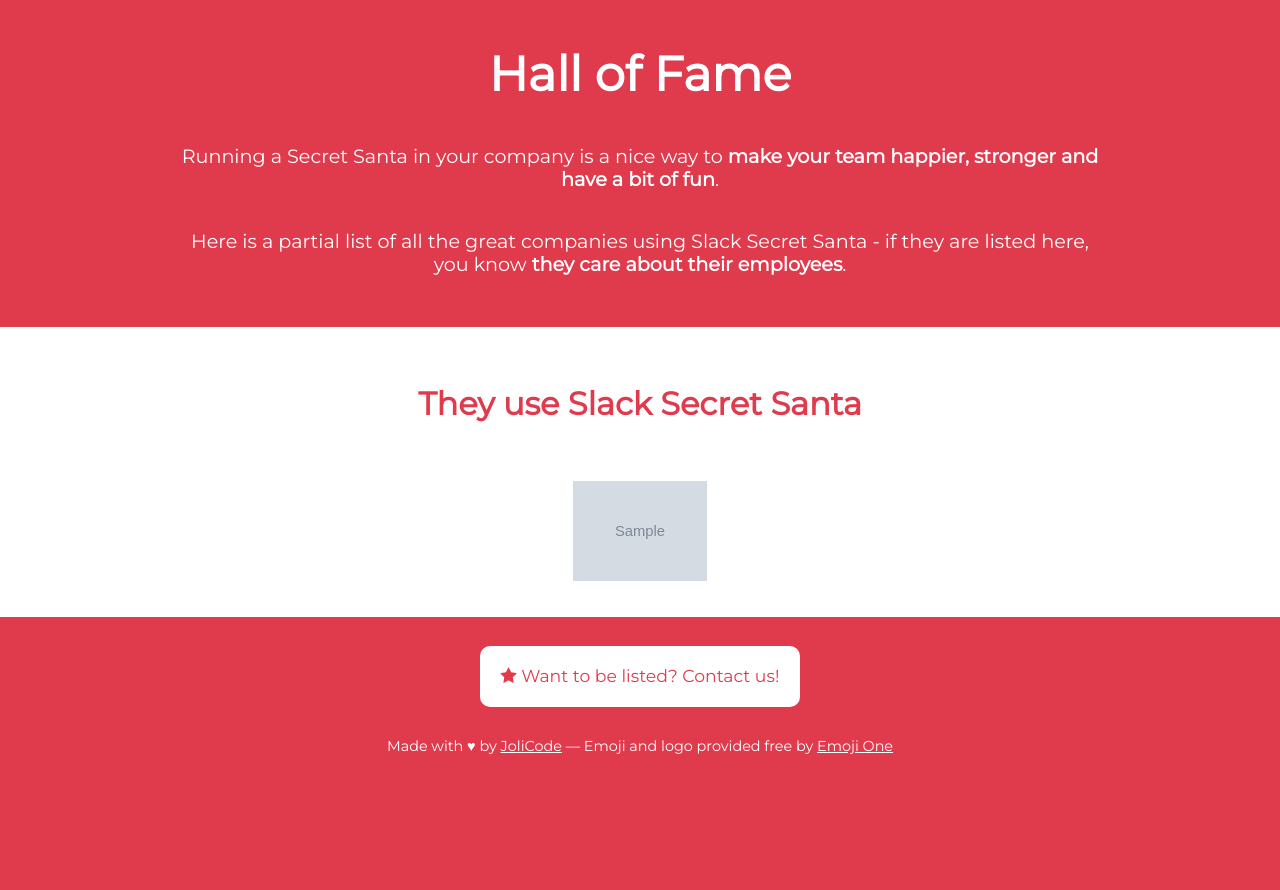
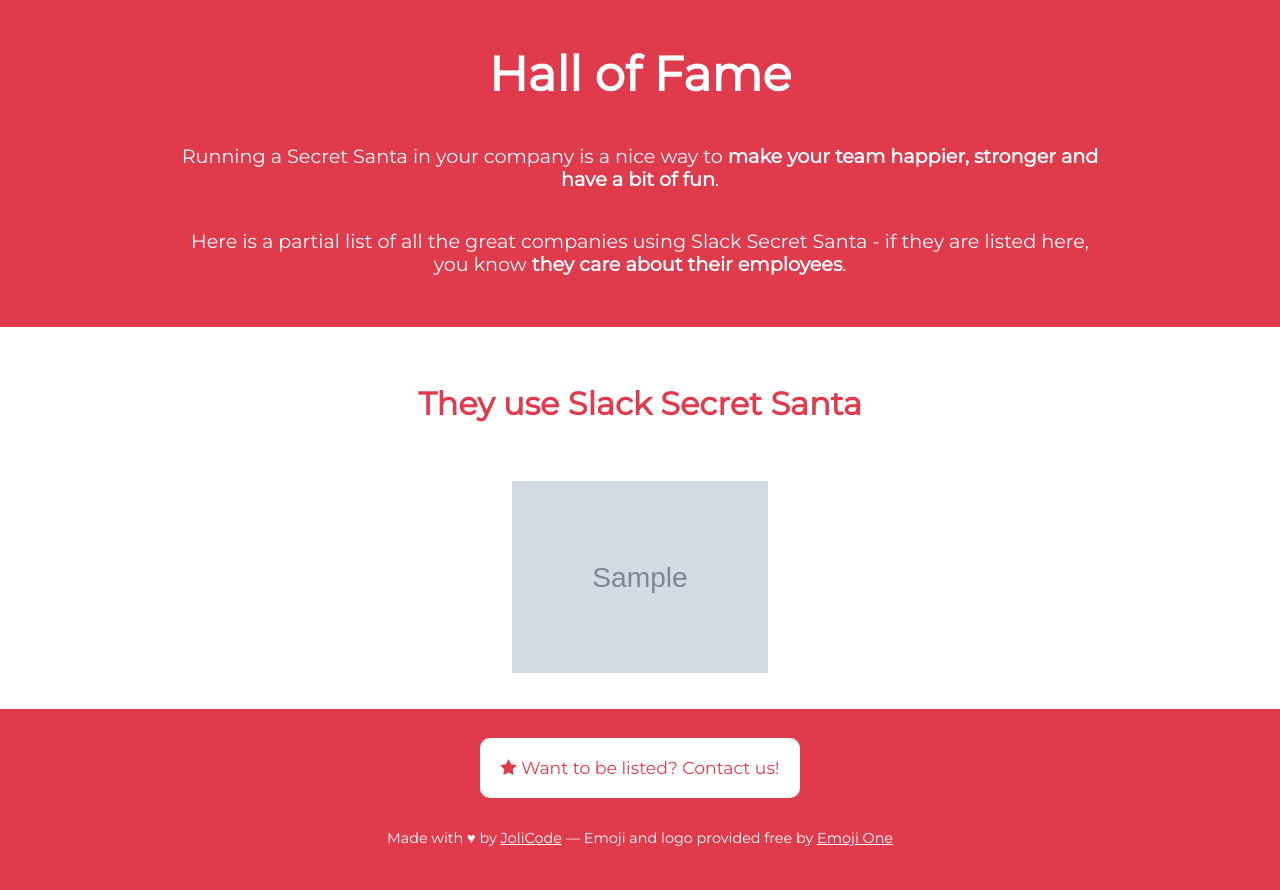
Before and after one commit to jolicode/secret-santa, a Symfony app: template templates/content/hall_of_fame.html.twig in a window 1280 px wide. Shown: the part 127-1017 px from the top of the page. Before the commit the page ends 881 px from the top, so only its background shows below. Run offline with Twig, Linux system fonts and the light colour scheme; the template is opened without the code that fills it: most values are stand-ins (such as "Sample title", 1, 10 or a date in 2020); grey boxes marked "Sample" are stand-in pictures; some libraries are stand-ins or nearby versions.

Commit message:
Update logo and fix image ratio for now

```diff
--- a/public/style.css
+++ b/public/style.css
@@ -735,7 +735,6 @@ textarea {
 }
 .hall-of-fame .they-use-it li img {
     width: 100%;
-    max-height: 100px;
 }
 @media screen and (min-width: 800px) {
     .hall-of-fame .they-use-it li {
```
Also changed, not shown: public/images/hall-of-fame/monsieur-biz.png.
